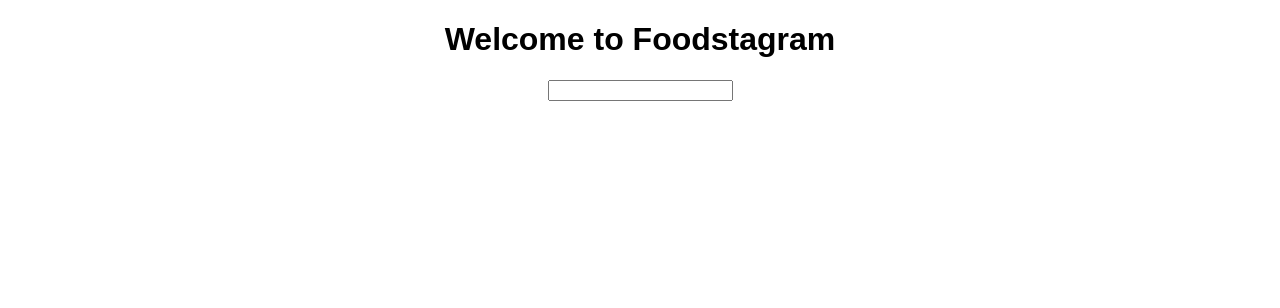
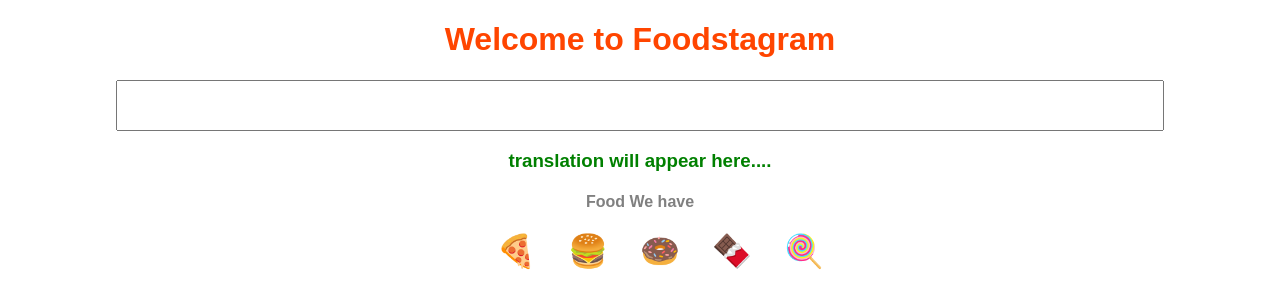
Before and after one commit to Raj-Thombare/Foodstagram, a React (Create React App) app: page / in a window 1280 px wide. Shown: the top 308 px of the page. Built offline with nearby package versions, Linux system fonts and the light colour scheme.

Commit message:
update done

```diff
--- a/src/App.js
+++ b/src/App.js
@@ -1,10 +1,54 @@
+import React, { useState } from "react";
 import "./styles.css";
 
+var foodDictionary = {
+  "🍕": "Pizza",
+  "🍔": "Hamburger",
+  "🍩": "Doughnut",
+  "🍫": " Chocolate Bar",
+  "🍭": "Lollipop"
+};
+
+var foodWeKnow = Object.keys(foodDictionary);
+
 export default function App() {
+  const [foodMeaning, setFoodmeaning] = useState(
+    "translation will appear here...."
+  );
+
+  function userInputHandler(event) {
+    var userInput = event.target.value;
+    var foodMeaning = foodDictionary[userInput];
+
+    if (foodMeaning === undefined) {
+      foodMeaning = "we do not have this in our database!";
+    }
+    setFoodmeaning(foodMeaning);
+  }
+
+  function onClickHandler(item) {
+    var foodMeaning = foodDictionary[item];
+    setFoodmeaning(foodMeaning);
+  }
   return (
     <div className="App">
-      <h1>Welcome to Foodstagram</h1>
-      <input />
+      <h1 style={{ color: "orangered" }}>Welcome to Foodstagram</h1>
+      <input onChange={userInputHandler} />
+      <h3 style={{ color: "green" }}>{foodMeaning}</h3>
+      <h4 style={{ color: "grey" }}>Food We have </h4>
+      <ul>
+        {foodWeKnow.map((item) => {
+          return (
+            <span
+              key={item}
+              style={{ padding: "1rem", fontSize: "2rem", cursor: "pointer" }}
+              onClick={() => onClickHandler(item)}
+            >
+              {item}
+            </span>
+          );
+        })}
+      </ul>
     </div>
   );
 }
--- a/src/styles.css
+++ b/src/styles.css
@@ -2,3 +2,8 @@
   font-family: sans-serif;
   text-align: center;
 }
+
+input {
+  padding: 1rem;
+  width: 80%;
+}
```
